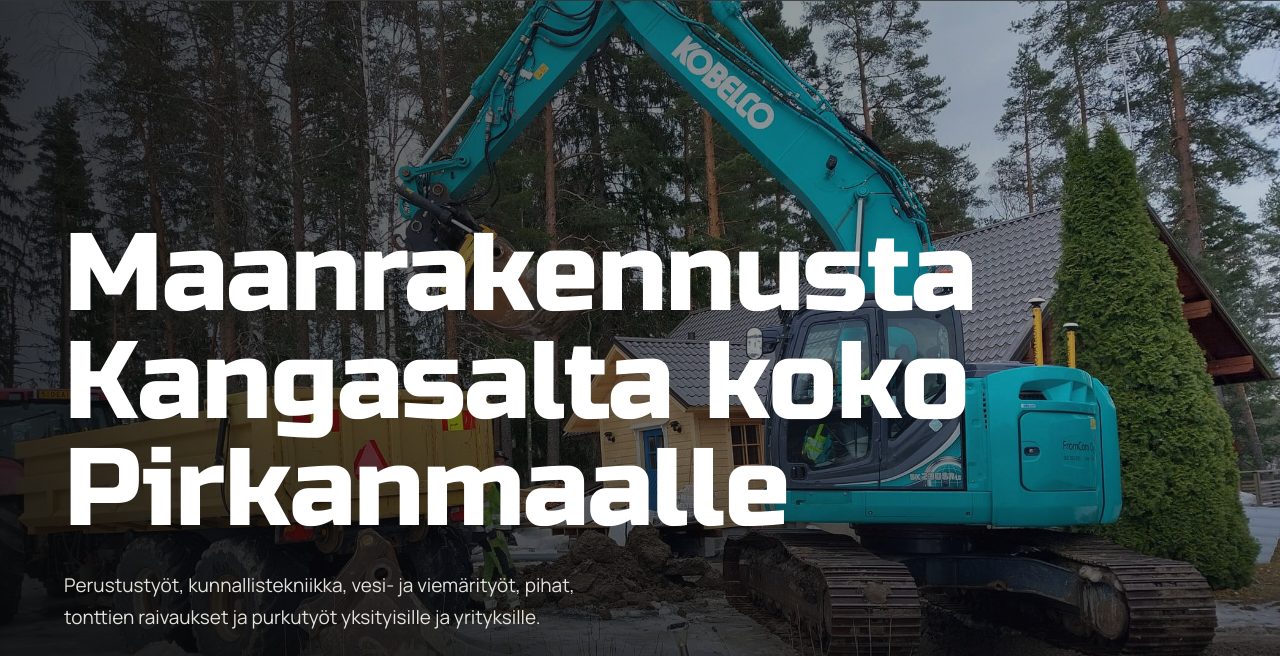
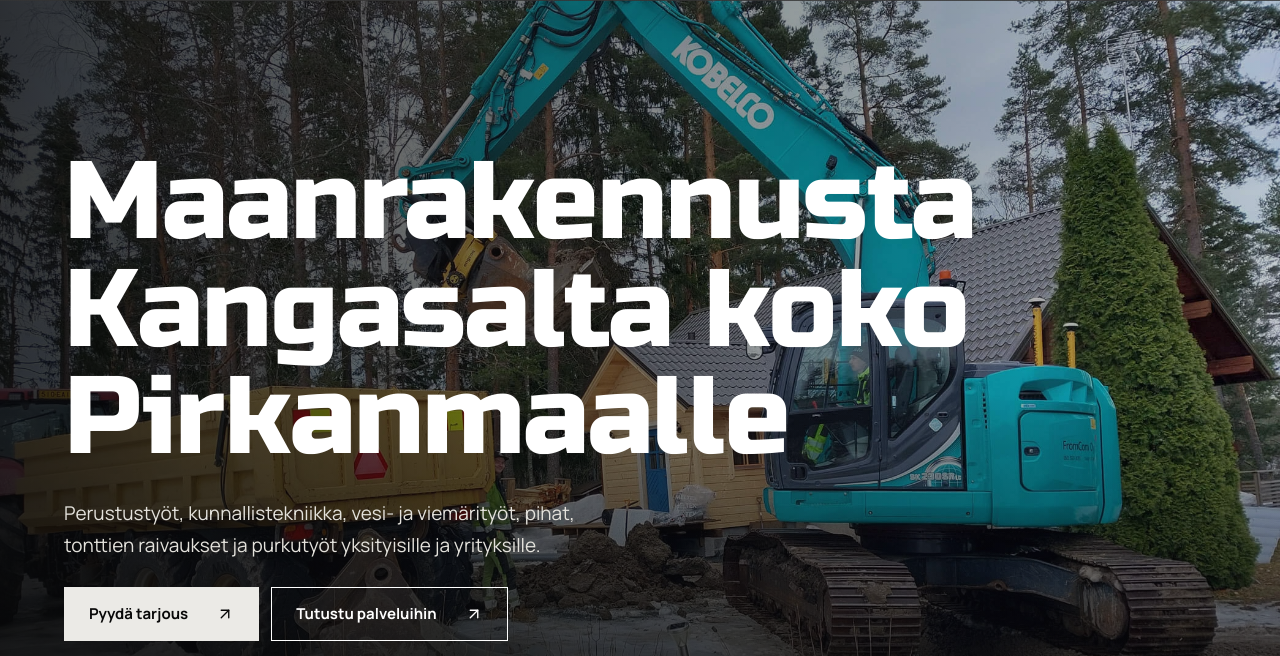
Before and after one commit to jarihaaparanta-cyber/fromcom, an Astro site: page / in a window 1280 px wide. Shown: the part 87-743 px from the top of the page. Built offline with nearby package versions, Linux system fonts and the light colour scheme; Astro itself is replaced by a stand-in of ours.

Commit message:
Add breathing room below front page hero buttons
Co-Authored-By: Claude Opus 5.5 <noreply@anthropic.com>
Claude-Session: https://claude.ai/code/session_01Vjd2Rus6fqRFwS5QPgEwM4

```diff
--- a/src/styles/global.css
+++ b/src/styles/global.css
@@ -362,7 +362,7 @@ h3 { font-family: var(--fc-display); font-weight: 600; font-size: clamp(24px, 2.
 .home-hero {
   position: relative; min-height: 100svh; display: flex; align-items: flex-end;
   color: #fff; background: var(--fc-black); overflow: hidden;
-  padding: calc(var(--header-h) + 80px) 0 0;
+  padding: calc(var(--header-h) + 80px) 0 clamp(48px, 9vh, 110px);
 }
 .home-hero .page-hero-bg::after { background: linear-gradient(90deg, #080808d0 0%, #08080870 55%, #08080830 100%), linear-gradient(180deg, transparent 60%, #080808b0 100%); }
 .home-hero-inner { position: relative; display: grid; gap: 26px; }
```
